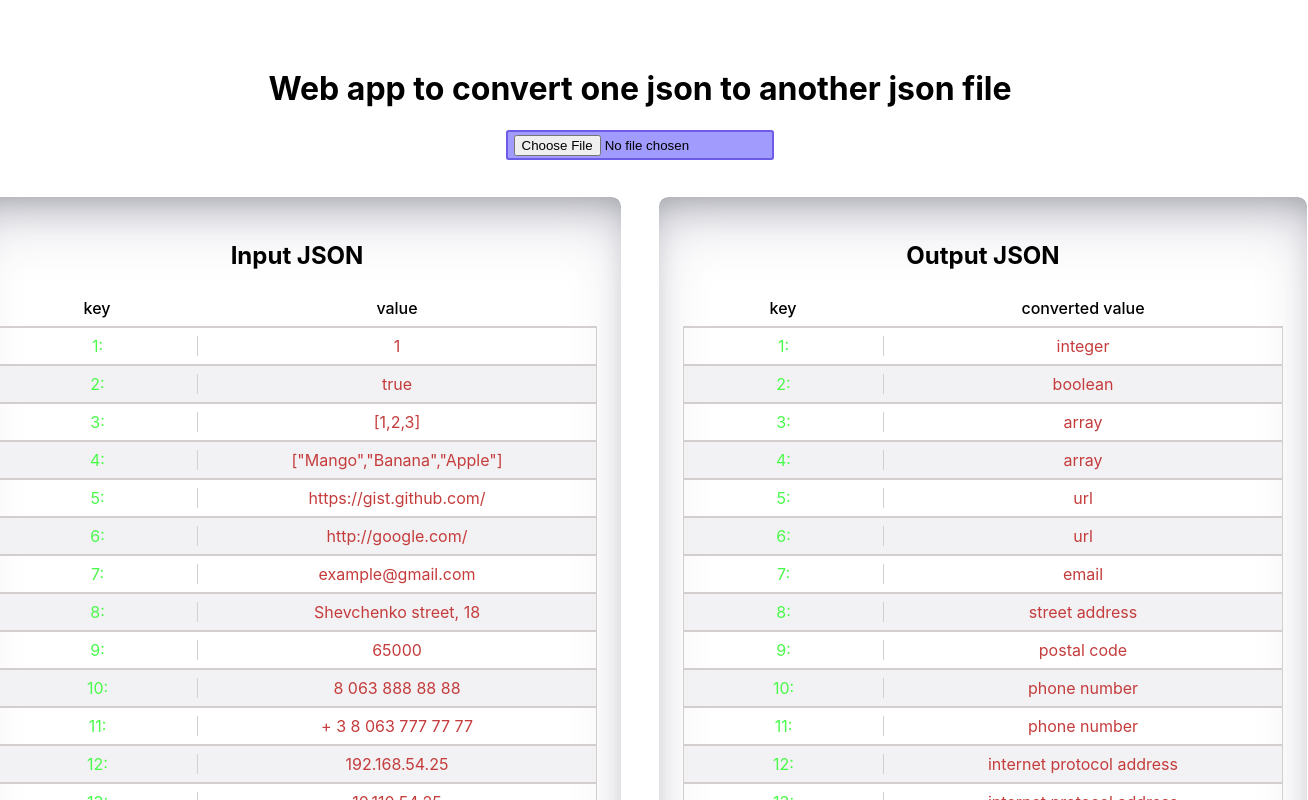
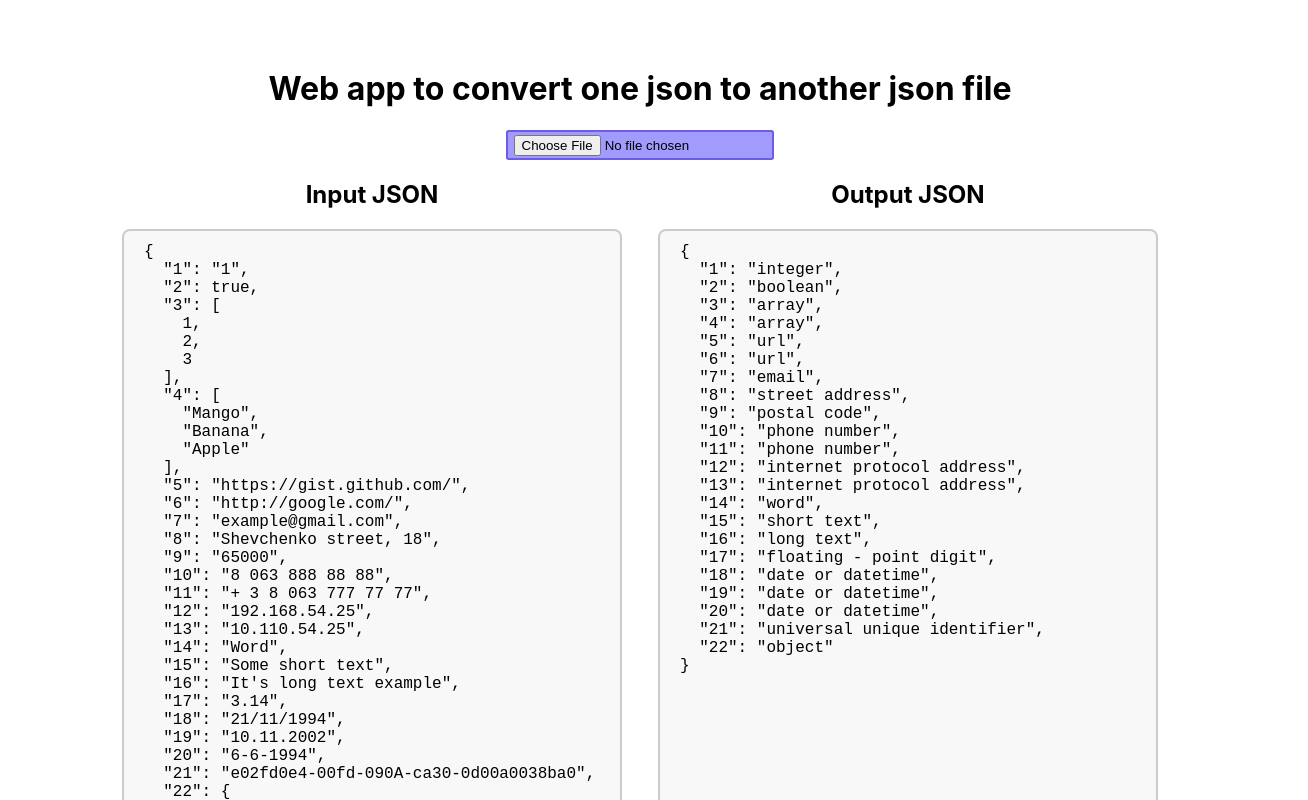
Before and after one commit to Vadym-Mishchenko/ma-tt, a React (Create React App) app: page / in a window 1280 px wide. Shown: the top 800 px of the page, 1308 px wide, since content can reach past the window. Built offline with nearby package versions, Linux system fonts and the light colour scheme; the HTML template or start-up script is replaced by a standard one.

Commit message:
app was fixed

```diff
--- a/src/App.jsx
+++ b/src/App.jsx
@@ -1,29 +1,26 @@
 import { useState } from 'react';
+import { convertJSON } from './convertJSON';
 import input from './api/example.json'
-import { checkType } from './checkType';
 
 import './App.scss';
-
-const convertJSON = (input) => {
-  return Object.entries(input).reduce((obj, [key, value]) => {
-    return {
-      ...obj,
-      [key]: checkType(value),
-    }
-  }, {})
-};
 
 function App() {
   const [inputJSON, setInputJSON] = useState(input);
   const [convertedJSON, setConvertedJSON] = useState(convertJSON(input));
+  const [error, setError] = useState(false);
 
   const handleChange = e => {
     const fileReader = new FileReader();
     fileReader.readAsText(e.target.files[0], "UTF-8");
     fileReader.onload = e => {
-      const JSONParsed = JSON.parse(e.target.result);
-      setInputJSON(JSONParsed);
-      setConvertedJSON(convertJSON(JSONParsed));
+      try {
+        const JSONParsed = JSON.parse(e.target.result);
+        setInputJSON(JSONParsed);
+        setConvertedJSON(convertJSON(JSONParsed));
+        setError(false);
+      } catch (err) {
+        setError(true);
+      }
     };
   };
 
@@ -47,35 +44,55 @@ function App() {
         onChange={handleChange}
       />
       <div className="app__container">
+        <h2 className="app__subtitle">Input JSON</h2>
+        <h2 className="app__subtitle">Output JSON</h2>
+      </div>
+      <div className="app__container">
+        <textarea
+          className="app__area"
+          value={!error ? JSON.stringify(inputJSON, 1, 2) : "Enter correct JSON"}
+          name="input"
+          cols="30"
+          rows="10"
+          readOnly
+        />
+        <textarea
+          className="app__area"
+          value={!error ? JSON.stringify(convertedJSON, 1, 2) : ''}
+          name="input"
+          cols="30"
+          rows="10"
+          readOnly
+        />
+      </div>
+      <div className="app__container">
         <div className="app__output">
-          <h2>Input JSON</h2>
           <div className="app__title-container">
             <p className="app__title">key</p>
             <p className="app__title-value">value</p>
           </div>
-          {Object.entries(inputJSON).map(([key, value]) => {
+          {!error ? Object.entries(inputJSON).map(([key, value]) => {
             return (
               <div key={key} className="app__list-container">
                 <p className="app__list-key">{`${key}:`}</p>
                 <p className="app__list-value">{outputData(value)}</p>
               </div>
             )
-          })}
+          }) : ''}
         </div>
         <div className="app__output">
-          <h2>Output JSON</h2>
           <div className="app__title-container">
             <p className="app__title">key</p>
             <p className="app__title-value">converted value</p>
           </div>
-          {Object.entries(convertedJSON).map(([key, value]) => {
+          {!error ? Object.entries(convertedJSON).map(([key, value]) => {
             return (
               <div key={key} className="app__list-container">
                 <p className="app__list-key">{`${key}:`}</p>
                 <p className="app__list-value">{value}</p>
               </div>
             )
-          })}
+          }) : ''}
         </div>
       </div>
     </div>
--- a/src/App.scss
+++ b/src/App.scss
@@ -7,7 +7,6 @@ p {
   padding: 48px 48px;
 
   &__download-file {
-    margin-bottom: 36px;
     border: 2px solid #6c5ce7;
     padding: .2em .4em;
     border-radius: .2em;
@@ -30,7 +29,7 @@ p {
   &__output {
     padding: 24px;
     min-height: 50vh;
-    width: 600px;
+    width: 450px;
     border: 1px solid #fff;
     border-radius: 10px;
     box-shadow: rgba(50, 50, 93, 0.25) 0px 30px 60px -12px inset,
@@ -50,6 +49,10 @@ p {
   &__title-value {
     width: 400px;
     font-weight: 500;
+  }
+
+  &__subtitle {
+    width: 500px;
   }
 
   &__list-container {
@@ -77,4 +80,17 @@ p {
     color: #c53c3c;
     border-left: 1px solid #d3cfcf;
   }
+
+  &__area{
+    margin-bottom: 24px;
+    box-sizing: border-box;
+    padding: 12px 20px;
+    width: 500px;
+    min-height: 700px;
+    border: 2px solid #ccc;
+    border-radius: 8px;
+    background-color: #f8f8f8;
+    font-size: 16px;
+    resize: none;
+  }
 }
--- a/src/checkType.js
+++ b/src/checkType.js
@@ -16,10 +16,9 @@ const isURL = (value) => {
   return urlInput.checkValidity();
 };
 
-const isTel = (value) => value.split('').every(char => '+ 0123456789'.includes(char));
+const isTel = (value) => /^(\s*)?(\+)?([- _():=+]?\d[- _():=+]?){10,14}(\s*)?$/.test(value);
 
-const isPostalCode = (value) => value.substr(0, 2) === '65'
-  && value.length === 5 && value.split('').every(char => '0123456789'.includes(char));
+const isPostalCode = (value) => /^\d{5}(?:[-\s]\d{4})?$/.test(value);
 
 const isInteger = (value) => value.split('').every(char => '0123456789'.includes(char));
 
--- /dev/null
+++ b/src/convertJSON.js
@@ -0,0 +1,10 @@
+import { checkType } from "./checkType";
+
+export const convertJSON = (data) => {
+  return Object.entries(data).reduce((obj, [key, value]) => {
+    return {
+      ...obj,
+      [key]: checkType(value),
+    }
+  }, {})
+};
```
Also changed, not shown: 1 other file (tests, documents, lock files or other folders).
